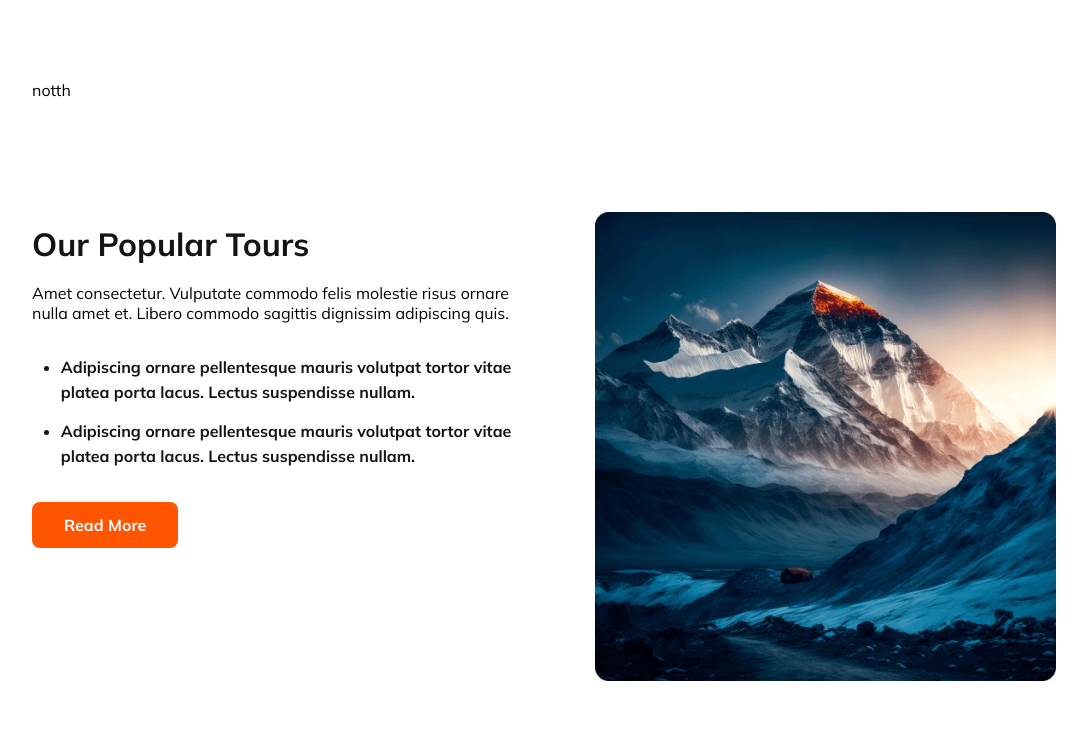
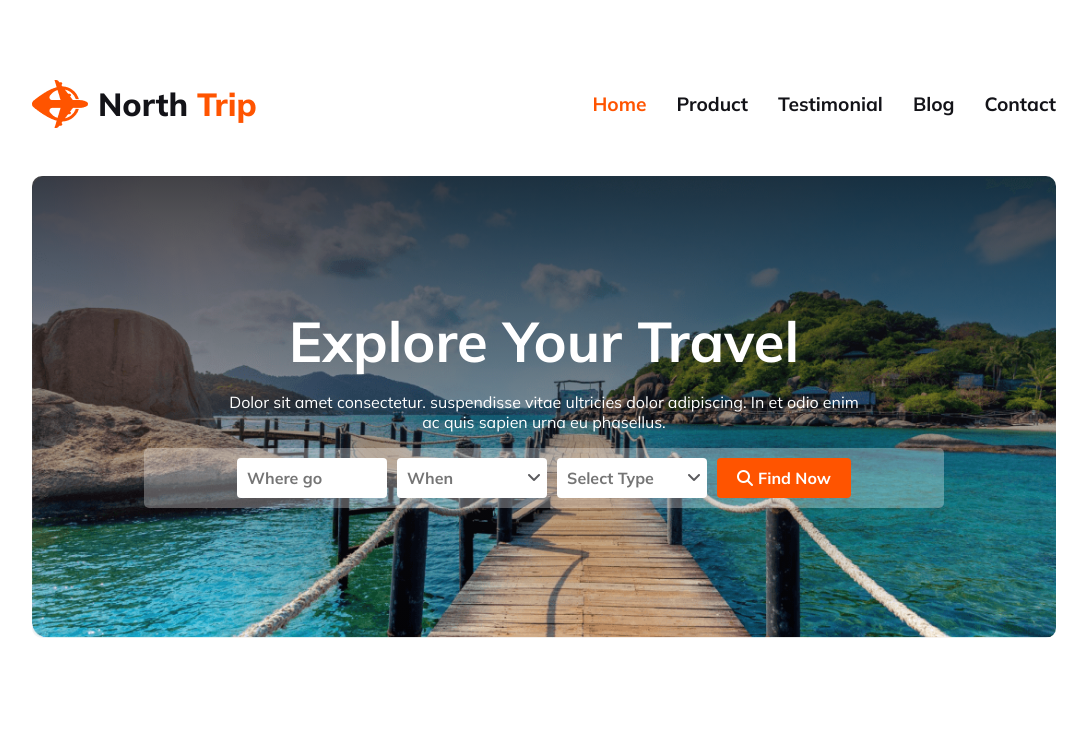
Before and after one commit to nipun-info/northTrip, a plain HTML site: page index.html in a window 1280 px wide. Shown: the top 747 px of the page, without its empty margins (96-1183 px from the left). Drawn offline with Linux system fonts and the light colour scheme.

Commit message:
header section create

```diff
--- a/css/style.css
+++ b/css/style.css
@@ -66,6 +66,142 @@
 }
 
 /* header start */
+.header-container {
+
+    display: flex;
+    align-items: center;
+    justify-content: space-between;
+}
+
+nav {
+    display: flex;
+    align-items: center;
+    justify-content: space-between;
+}
+
+.nav-brand {
+    display: flex;
+    align-items: center;
+    justify-content: center;
+    gap: 10px;
+}
+
+.nav-brand h3 {
+    color: var(--secondary-color);
+    font-size: 2rem;
+    font-weight: 800;
+}
+
+.nav-brand h3 span {
+    color: var(--primary-color);
+}
+
+nav ul {
+    display: flex;
+    align-items: center;
+    justify-content: space-between;
+    gap: 30px;
+}
+
+nav ul li {
+    list-style: none;
+}
+
+nav ul li a {
+    text-decoration: none;
+    color: var(--secondary-color);
+    font-size: 1.2rem;
+    font-weight: 600;
+    transition: color 0.3s;
+}
+
+nav ul li .active,
+nav ul li a:hover {
+    color: var(--primary-color);
+}
+
+.navbar-menu {
+    display: none;
+}
+
+.banner {
+    background: linear-gradient(180deg, rgba(19, 19, 24, 0.80) 0%, rgba(19, 19, 24, 0.00) 100%), url('../Images/banner.png');
+    background-size: cover;
+    border-radius: 10px;
+    margin-top: 3rem;
+    padding: 130px 0;
+}
+
+.banner-header {
+    max-width: 650px;
+    margin: 0 auto;
+    color: #FFF;
+    text-align: center;
+}
+
+.banner-header h1 {
+    font-size: 3.5rem;
+}
+
+.banner-header p {
+    font-size: 1rem;
+    margin: 1rem 0;
+}
+
+.banner-form {
+    max-width: 800px;
+    margin: 0 auto;
+    border-radius: 5px;
+    padding: 10px;
+    background: rgba(255, 255, 255, 0.30);
+    display: flex;
+    align-items: center;
+    justify-content: center;
+    gap: 10px;
+}
+
+.banner-form form {
+    display: flex;
+    gap: 10px;
+}
+
+.banner-form input,
+button {
+    display: block;
+    padding: 10px;
+    border-radius: 3px;
+    border-radius: 4px;
+    border: none;
+    outline: none;
+    font-size: 1rem;
+    font-weight: 600;
+    max-width: 150px;
+}
+
+.banner-form .input-group {
+    display: flex;
+    align-items: center;
+    position: relative;
+}
+
+.banner-form .input-group i {
+    position: absolute;
+    top: 12px;
+    right: 6px;
+    font-size: 1rem;
+    color: #5A5A5D;
+}
+
+.banner-form button {
+    background-color: var(--primary-color);
+    color: #FFF;
+    padding-left: 20px;
+    padding-right: 20px;
+    display: flex;
+    align-items: center;
+    justify-content: center;
+    gap: 5px;
+}
 
 /* header End */
 
@@ -201,7 +337,6 @@
     transform: rotate(90 deg);
 
 }
-
 
 .section-deal-cards .card {
     position: relative;
@@ -473,6 +608,41 @@ footer {
         padding: 20px;
     }
 
+    nav {
+        flex-direction: column;
+    }
+
+    nav ul {
+        display: none;
+    }
+
+    .navbar-menu {
+        display: block;
+        font-size: 1.5rem;
+        font-weight: 800;
+    }
+
+    .banner-header {
+        max-width: 380px;
+    }
+
+    .banner-header h1 {
+        font-size: 2rem;
+    }
+
+    .banner-form {
+        flex-direction: column;
+    }
+
+    .banner-form form {
+        flex-direction: column;
+    }
+
+    .banner-form input,
+    button {
+        min-width: 425px;
+    }
+
     .service-section,
     .place-section,
     .subcribe-container {
@@ -544,6 +714,23 @@ footer {
         padding: 0 12%;
     }
 
+    .header-container {
+        flex-direction: column;
+    }
+
+    nav ul {
+        flex-direction: column;
+        margin-top: 1rem;
+    }
+
+    .banner-header h1 {
+        font-size: 2.5rem;
+    }
+
+    .banner-form {
+        flex-direction: column;
+    }
+
     .service-section,
     .place-section,
     .subcribe-container {
--- a/index.html
+++ b/index.html
@@ -13,9 +13,61 @@
 
 <body>
     <!-- header start  -->
-    <div class="container">
-        notth
-    </div>
+    <header class="container">
+        <div class="header-container">
+            <div class="nav-brand">
+                <img src="Images/logo.png">
+                <h3>North <span>Trip</span></h3>
+            </div>
+            <nav class="nav">
+
+                <ul>
+                    <li><a class="active" href="#">Home</a></li>
+                    <li><a href="#">Product</a></li>
+                    <li><a href="#">Testimonial</a></li>
+                    <li><a href="#">Blog</a></li>
+                    <li><a href="#">Contact</a></li>
+                </ul>
+                <div class="navbar-menu">
+                    <i class="fa-solid fa-bars"></i>
+                </div>
+            </nav>
+        </div>
+
+        <div class="banner">
+            <div class="banner-header">
+                <h1>Explore Your Travel</h1>
+                <p>
+                    Dolor sit amet consectetur. suspendisse
+                    vitae ultricies dolor adipiscing. In et odio enim ac quis sapien urna eu phasellus.
+                </p>
+            </div>
+
+            <div class="banner-form">
+                <form action="">
+                    <div class="input-group">
+                        <input type="text" placeholder="Where go">
+                    </div>
+
+                    <div class="input-group">
+                        <input type="text" placeholder="When">
+                        <i class="fa-solid fa-angle-down"></i>
+                    </div>
+
+                    <div class="input-group">
+                        <input type="text" placeholder="Select Type">
+                        <i class="fa-solid fa-angle-down"></i>
+                    </div>
+
+                </form>
+                <button>
+                    <i class="fa-solid fa-magnifying-glass"></i>
+                    Find Now
+                </button>
+            </div>
+        </div>
+
+    </header>
     <!-- header end -->
 
 
```
Also changed, not shown: Images/Maldives.png, Images/Rectangle 5.png (deleted), Images/banner.png (added).
